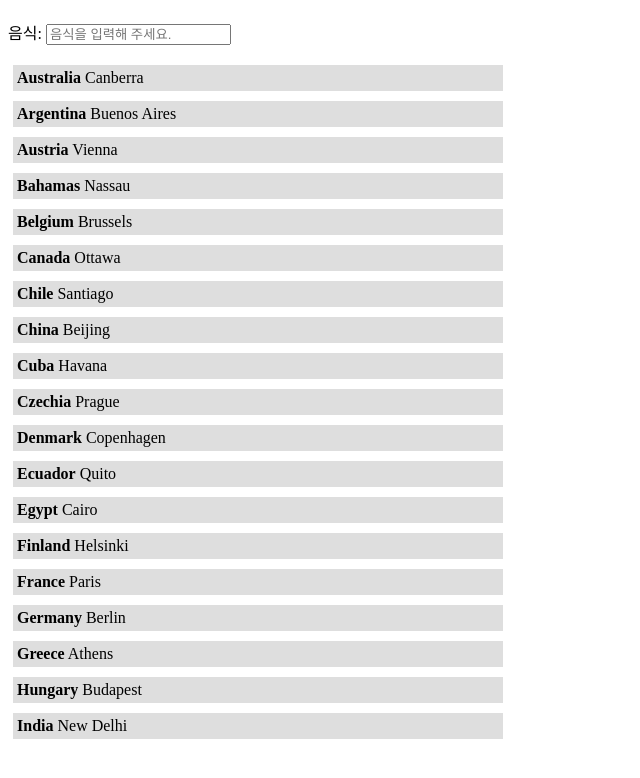
After one commit to 17202687/diet, a Django app: page /main/lunch/search/ in a window 1280 px wide. The commit adds this page. Shown: the top 778 px of the page, without its empty margins (0-640 px from the left). Run offline with Django 3.2, Linux system fonts and the light colour scheme.

Commit message:
search.html and main,m,l,d change

```diff
--- /dev/null
+++ b/cjb/thirdeyes/static/CSS/search.css
@@ -0,0 +1,21 @@
+.searchBox
+{
+  margin: 20px 0;
+}
+
+.listBox
+{
+  max-width: 500px;
+}
+
+.listInner
+{
+  background-color: #dedede;
+  margin: 10px 5px;
+  padding: 4px;
+}
+
+.country
+{
+  font-weight: bold;
+}
--- /dev/null
+++ b/cjb/thirdeyes/static/javascript/search.js
@@ -0,0 +1,21 @@
+function filter()
+{
+  let search = document.getElementById("search").value.toLowerCase();
+  let listInner = document.getElementsByClassName("listInner");
+
+  for (let i = 0; i < listInner.length; i++)
+  {
+    city = listInner[i].getElementsByClassName("city");
+    country = listInner[i].getElementsByClassName("country");
+    if (city[0].innerHTML.toLowerCase().indexOf(search) != -1 ||
+        country[0].innerHTML.toLowerCase().indexOf(search) != -1
+      )
+    {
+      listInner[i].style.display = "flex"
+    }
+    else
+    {
+      listInner[i].style.display = "none"
+    }
+  }
+}
--- a/cjb/thirdeyes/templates/thirdeyes/alarm.html
+++ b/cjb/thirdeyes/templates/thirdeyes/alarm.html
@@ -8,7 +8,8 @@
 	<title>알림 설정</title>
 </head>
 <body>
-<table border="1">
+<div>
+<table border="1" style="height: 500px;">
 	<tr align="center">
 		<td colspan="2">
 			<h5>알림설정</h5>
@@ -28,5 +29,6 @@
 		<td style ="cursor: pointer;" onclick="location.href='/main/set/'">나가기</td>
 	</tr>
 </table>
+</div>
 </body>
 </html>
--- a/cjb/thirdeyes/templates/thirdeyes/dalarm.html
+++ b/cjb/thirdeyes/templates/thirdeyes/dalarm.html
@@ -10,7 +10,7 @@
 <body>
 	<div class="container">
 		<div class="js-alarm nav">
-			<table border="1">
+			<table border="1" style="height: 500px;">
 				<tr align="center">
 					<td colspan="2"><h3>저녁알람</h3></td>
 				</tr>
--- a/cjb/thirdeyes/templates/thirdeyes/diary.html
+++ b/cjb/thirdeyes/templates/thirdeyes/diary.html
@@ -7,8 +7,8 @@
     <title>MHDP Full Calendar</title>
     <link rel="stylesheet" href="../../static/CSS/style.css">
 </head>
-<body>
-    <table border="1">
+<div>
+    <table border="1" style="height: 500px;">
         <tr align="center">
             <td colspan="2">
             <div class="calendar">
@@ -41,5 +41,6 @@
             <td style ="cursor: pointer;" onclick="location.href='/main/'">나가기</td>
         </tr>
     </table>
+</div>
 </body>
 </html>
--- a/cjb/thirdeyes/templates/thirdeyes/lalarm.html
+++ b/cjb/thirdeyes/templates/thirdeyes/lalarm.html
@@ -10,7 +10,7 @@
 <body>
 	<div class="container">
 		<div class="js-alarm nav">
-			<table border="1">
+			<table border="1" style="height: 500px;">
 				<tr align="center">
 					<td colspan="2"><h3>점심알람</h3></td>
 				</tr>
--- a/cjb/thirdeyes/templates/thirdeyes/login.html
+++ b/cjb/thirdeyes/templates/thirdeyes/login.html
@@ -8,7 +8,8 @@
 	<title>login</title>
 </head>
 <body>
-<table border="1">
+<div>
+<table border="1" style="height: 500px;">
 	<tr align="center" style="height: 30%;">
 		<td>
 			<h3>LOGIN</h3>
@@ -32,5 +33,6 @@
 		</td>
 	</tr>
 </table>
+</div>
 </body>
 </html>
--- a/cjb/thirdeyes/templates/thirdeyes/malarm.html
+++ b/cjb/thirdeyes/templates/thirdeyes/malarm.html
@@ -10,7 +10,7 @@
 <body>
 	<div class="container">
 		<div class="js-alarm nav">
-			<table border="1">
+			<table border="1" style="height: 500px;">
 				<tr align="center">
 					<td colspan="2"><h3>아침알람</h3></td>
 				</tr>
--- /dev/null
+++ b/cjb/thirdeyes/templates/thirdeyes/search.html
@@ -0,0 +1,95 @@
+<!DOCTYPE html>
+<html lang="en">
+  <head>
+    <meta charset="UTF-8">
+    <meta name="viewport"
+    content="width=device-width,initial-scale=1.0">
+    <link rel="stylesheet" href="../../../static/CSS/search.css">
+    <title>Document</title>
+  </head>
+  <body>
+    <div class="searchBox">
+      <label>음식: <input type="text" id="search" onkeyup="filter()" placeholder="음식을 입력해 주세요." /></label>
+    </div>
+
+    <div class="listBox">
+      <div class="listInner">
+        <span class="country">Australia</span>
+        <span class="city">Canberra</span>
+      </div>
+      <div class="listInner">
+        <span class="country">Argentina</span>
+        <span class="city">Buenos Aires</span>
+      </div>
+      <div class="listInner">
+        <span class="country">Austria</span>
+        <span class="city">Vienna</span>
+      </div>
+      <div class="listInner">
+        <span class="country">Bahamas</span>
+        <span class="city">Nassau</span>
+      </div>
+      <div class="listInner">
+        <span class="country">Belgium</span>
+        <span class="city">Brussels</span>
+      </div>
+      <div class="listInner">
+        <span class="country">Canada</span>
+        <span class="city">Ottawa</span>
+      </div>
+      <div class="listInner">
+        <span class="country">Chile</span>
+        <span class="city">Santiago</span>
+      </div>
+      <div class="listInner">
+        <span class="country">China</span>
+        <span class="city">Beijing</span>
+      </div>
+      <div class="listInner">
+        <span class="country">Cuba</span>
+        <span class="city">Havana</span>
+      </div>
+      <div class="listInner">
+        <span class="country">Czechia</span>
+        <span class="city">Prague</span>
+      </div>
+      <div class="listInner">
+        <span class="country">Denmark</span>
+        <span class="city">Copenhagen</span>
+      </div>
+      <div class="listInner">
+        <span class="country">Ecuador</span>
+        <span class="city">Quito</span>
+      </div>
+      <div class="listInner">
+        <span class="country">Egypt</span>
+        <span class="city">Cairo</span>
+      </div>
+      <div class="listInner">
+        <span class="country">Finland</span>
+        <span class="city">Helsinki</span>
+      </div>
+      <div class="listInner">
+        <span class="country">France</span>
+        <span class="city">Paris</span>
+      </div>
+      <div class="listInner">
+        <span class="country">Germany</span>
+        <span class="city">Berlin</span>
+      </div>
+      <div class="listInner">
+        <span class="country">Greece</span>
+        <span class="city">Athens</span>
+      </div>
+      <div class="listInner">
+        <span class="country">Hungary</span>
+        <span class="city">Budapest</span>
+      </div>
+      <div class="listInner">
+        <span class="country">India</span>
+        <span class="city"> New Delhi</span>
+      </div>
+    </div>
+  <script src="../../../static/javascript/search.js"></script>
+  </body>
+</html>
--- a/cjb/thirdeyes/templates/thirdeyes/set.html
+++ b/cjb/thirdeyes/templates/thirdeyes/set.html
@@ -8,7 +8,8 @@
 	<title>설정</title>
 </head>
 <body>
-<table border="1">
+<div>
+<table border="1" style="height: 500px;">
 	<tr align="center">
 		<td>
 			<h3>설정</h3>
@@ -24,5 +25,6 @@
 		<td style ="cursor: pointer;" onclick="location.href='/main/'">나가기</td>
 	</tr>
 </table>
+</div>
 </body>
 </html>
--- a/cjb/thirdeyes/templates/thirdeyes/snack.html
+++ b/cjb/thirdeyes/templates/thirdeyes/snack.html
@@ -8,7 +8,8 @@
 	<title>간식</title>
 </head>
 <body>
-<table border="1">
+<div>
+<table border="1" style="height: 500px;">
 	<tr align="center">
 		<td colspan="2">
 			<h3>간식</h3>
@@ -34,5 +35,6 @@
 		<td style ="cursor: pointer;" onclick="location.href='/main/'">나가기</td>
 	</tr>
 </table>
+</div>
 </body>
 </html>
--- a/cjb/thirdeyes/urls.py
+++ b/cjb/thirdeyes/urls.py
@@ -32,4 +32,8 @@ urlpatterns = [
     path('main/set/alarm/malarm/', views.malarm, name='malarm'),
     path('main/set/alarm/lalarm/', views.lalarm, name='lalarm'),
     path('main/set/alarm/dalarm/', views.dalarm, name='dalarm'),
+    path('main/morning/search/', views.search, name='search'),
+    path('main/lunch/search/', views.search, name='search'),
+    path('main/dinner/search/', views.search, name='search'),
+
 ]
--- a/cjb/thirdeyes/views.py
+++ b/cjb/thirdeyes/views.py
@@ -43,3 +43,6 @@ def lalarm(request):
 
 def dalarm(request):
     return render(request, 'thirdeyes/dalarm.html')
+
+def search(request):
+    return render(request, 'thirdeyes/search.html')
```
Also changed, not shown: cjb/thirdeyes/static/CSS/base.css (+7 -1 lines), cjb/thirdeyes/templates/thirdeyes/dinner.html (+9 -14 lines), cjb/thirdeyes/templates/thirdeyes/lunch.html (+9 -14 lines), cjb/thirdeyes/templates/thirdeyes/main.html (+9 -4 lines), cjb/thirdeyes/templates/thirdeyes/morning.html (+9 -14 lines), cjb/thirdeyes/templates/thirdeyes/signup.html (+11 -9 lines), cjb/thirdeyes/templates/thirdeyes/user.html (+5 -3 lines).
